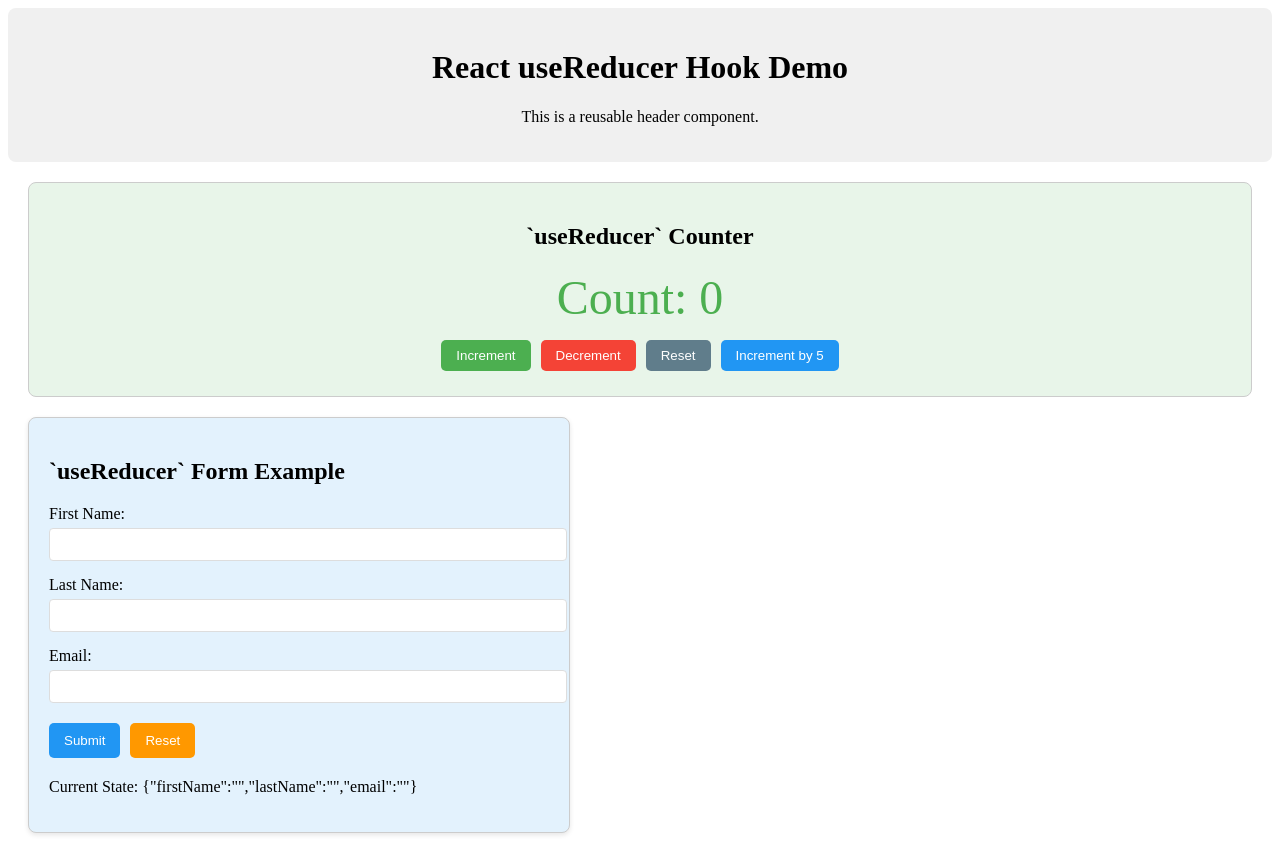
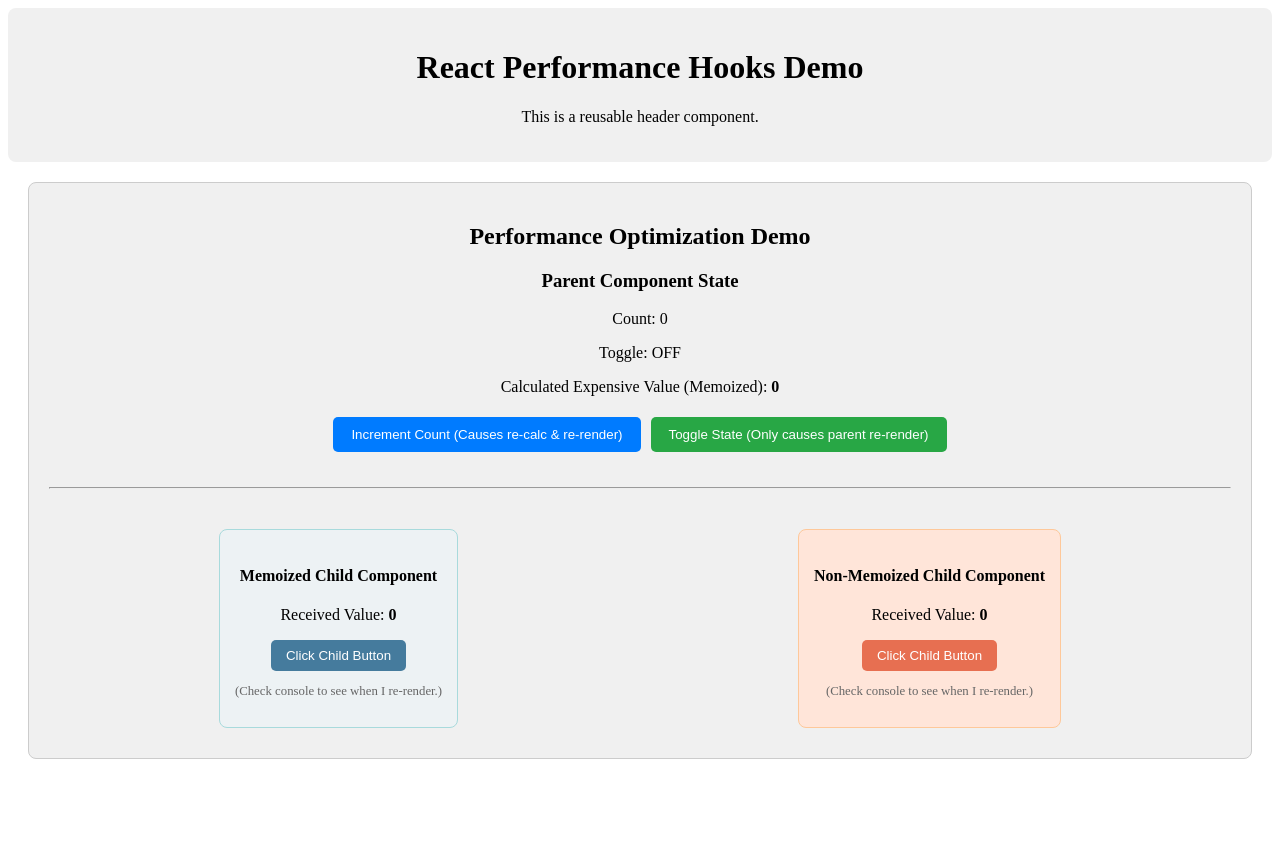
Before and after one commit to aravinth-in/learning-react, a React (Create React App) app in the folder my-react-components-app/: page / in a window 1280 px wide. After the commit the page ends 800 px from the top, so only its background shows below. Built offline with nearby package versions, Linux system fonts and the light colour scheme.

Commit message:
Performance Optimization Hooks

```diff
--- a/my-react-components-app/src/App.js
+++ b/my-react-components-app/src/App.js
@@ -26,15 +26,15 @@
 import UseRefDemo from './UseRefDemo';
 import ReducerCounter from './ReducerCounter';
 import UserFormReducer from './UserFormReducer';
+import PerformanceDemo from './PerformanceDemo';
 
 const App = () => {
-  const appTitle = "React useReducer Hook Demo";
+  const appTitle = "React Performance Hooks Demo";
 
   return (
     <>
       <Header title={appTitle} />
-      <ReducerCounter />
-      <UserFormReducer />
+      <PerformanceDemo />
     </>
   );
 };
--- /dev/null
+++ b/my-react-components-app/src/PerformanceDemo.js
@@ -0,0 +1,72 @@
+import { useState, useMemo, useCallback } from 'react';
+import MemoizedChild from './components/MemoizedChild';
+import NonMemoizedChild from './components/NonMemoizedChild';
+
+// A dummy expensive calculation function
+const calculateExpensiveValue = (num) => {
+  console.log('--- Performing expensive calculation... ---');
+  // Simulate a heavy computation
+  let sum = 0;
+  for (let i = 0; i < 1000000000; i++) {
+    sum += i;
+  }
+  return num * 2;
+};
+
+const PerformanceDemo = () => {
+  const [count, setCount] = useState(0);
+  const [toggle, setToggle] = useState(false);
+
+  console.log('Parent Component: Rendering...'); // Observe this in console
+
+  // 1. useMemo for expensive calculation
+  // 'expensiveValue' will only be re-calculated when 'count' changes.
+  const expensiveValue = useMemo(() => calculateExpensiveValue(count), [count]);
+
+  // 2. useCallback for memoizing functions
+  // 'handleClick' function reference will only change if 'count' changes.
+  // This is crucial for MemoizedChild to not re-render unnecessarily when 'toggle' changes.
+  const handleClick = useCallback(() => {
+    console.log(`Button clicked! Current count: ${count}`);
+    // setCount(prevCount => prevCount + 1); // Uncomment to see handleClick dependency effect
+  }, [count]); // Dependency: 'count'. If 'count' is needed inside the function
+
+  // If handleClick did not depend on 'count', we could use:
+  // const staticHandleClick = useCallback(() => {
+  //   console.log("Static button clicked!");
+  // }, []); // Empty dependency array means this function never changes reference
+
+
+  return (
+    <div style={{ border: '1px solid #ccc', padding: '20px', margin: '20px', borderRadius: '8px', backgroundColor: '#f0f0f0', textAlign: 'center' }}>
+      <h2>Performance Optimization Demo</h2>
+
+      <h3>Parent Component State</h3>
+      <p>Count: {count}</p>
+      <p>Toggle: {toggle ? 'ON' : 'OFF'}</p>
+      <p>Calculated Expensive Value (Memoized): <strong>{expensiveValue}</strong></p>
+
+      <button
+        onClick={() => setCount(prevCount => prevCount + 1)}
+        style={{ margin: '5px', padding: '10px 18px', backgroundColor: '#007bff', color: 'white', border: 'none', borderRadius: '5px', cursor: 'pointer' }}
+      >
+        Increment Count (Causes re-calc & re-render)
+      </button>
+      <button
+        onClick={() => setToggle(prevToggle => !prevToggle)}
+        style={{ margin: '5px', padding: '10px 18px', backgroundColor: '#28a745', color: 'white', border: 'none', borderRadius: '5px', cursor: 'pointer' }}
+      >
+        Toggle State (Only causes parent re-render)
+      </button>
+
+      <hr style={{ margin: '30px 0' }} />
+
+      <div style={{ display: 'flex', justifyContent: 'space-around', flexWrap: 'wrap' }}>
+        <MemoizedChild value={expensiveValue} onClick={handleClick} />
+        <NonMemoizedChild value={expensiveValue} onClick={handleClick} />
+      </div>
+    </div>
+  );
+};
+
+export default PerformanceDemo;
--- /dev/null
+++ b/my-react-components-app/src/components/MemoizedChild.js
@@ -0,0 +1,21 @@
+import React from 'react';
+
+// This component will only re-render if its props (value, onClick) truly change
+const MemoizedChild = React.memo(({ value, onClick }) => {
+  console.log('MemoizedChild: Rendering...'); // Observe this in console
+
+  return (
+    <div style={{ border: '1px solid #a8dadc', padding: '15px', margin: '10px', borderRadius: '8px', backgroundColor: '#edf2f4' }}>
+      <h4>Memoized Child Component</h4>
+      <p>Received Value: <strong>{value}</strong></p>
+      <button onClick={onClick} style={{ padding: '8px 15px', backgroundColor: '#457b9d', color: 'white', border: 'none', borderRadius: '5px', cursor: 'pointer' }}>
+        Click Child Button
+      </button>
+      <p style={{ fontSize: '0.8em', color: '#666' }}>
+        (Check console to see when I re-render.)
+      </p>
+    </div>
+  );
+});
+
+export default MemoizedChild;
--- /dev/null
+++ b/my-react-components-app/src/components/NonMemoizedChild.js
@@ -0,0 +1,18 @@
+const NonMemoizedChild = ({ value, onClick }) => {
+  console.log('NonMemoizedChild: Rendering...'); // Observe this in console
+
+  return (
+    <div style={{ border: '1px solid #fec89a', padding: '15px', margin: '10px', borderRadius: '8px', backgroundColor: '#ffe5d9' }}>
+      <h4>Non-Memoized Child Component</h4>
+      <p>Received Value: <strong>{value}</strong></p>
+      <button onClick={onClick} style={{ padding: '8px 15px', backgroundColor: '#e76f51', color: 'white', border: 'none', borderRadius: '5px', cursor: 'pointer' }}>
+        Click Child Button
+      </button>
+      <p style={{ fontSize: '0.8em', color: '#666' }}>
+        (Check console to see when I re-render.)
+      </p>
+    </div>
+  );
+};
+
+export default NonMemoizedChild;
```
